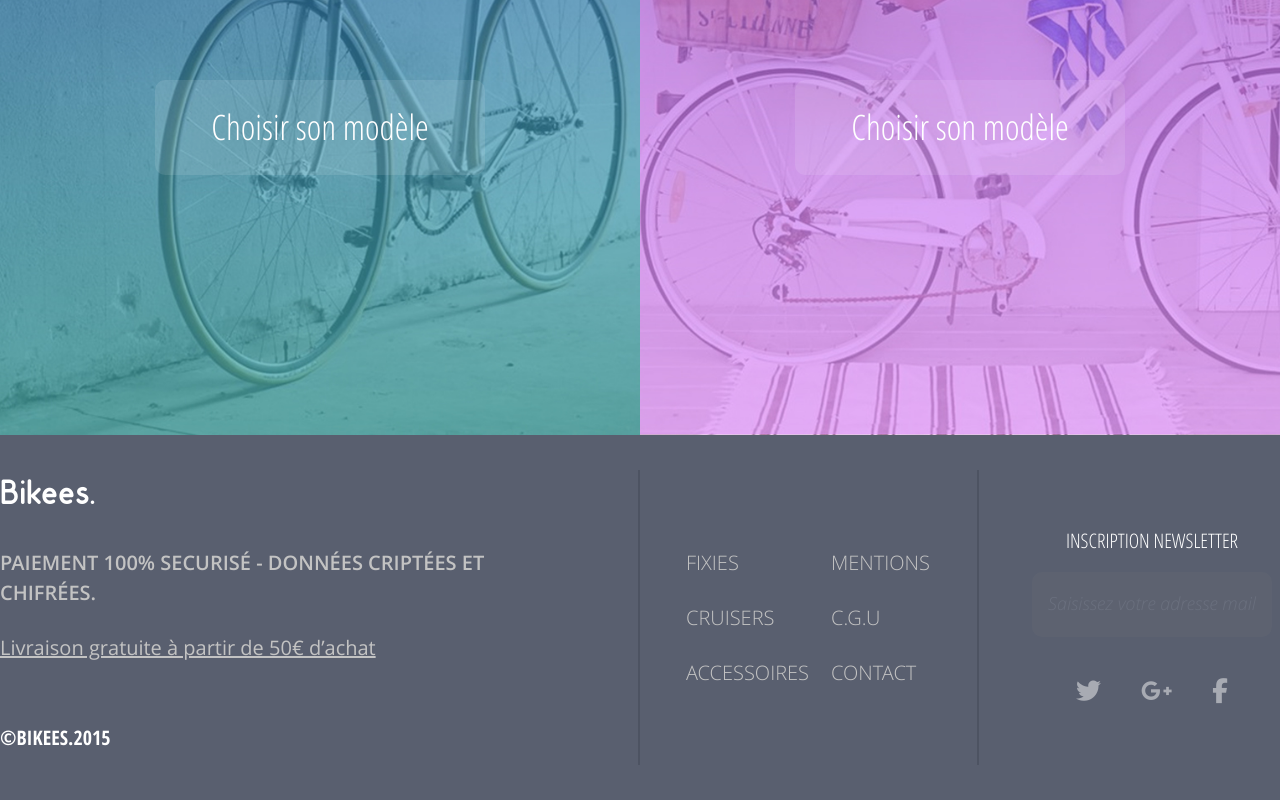
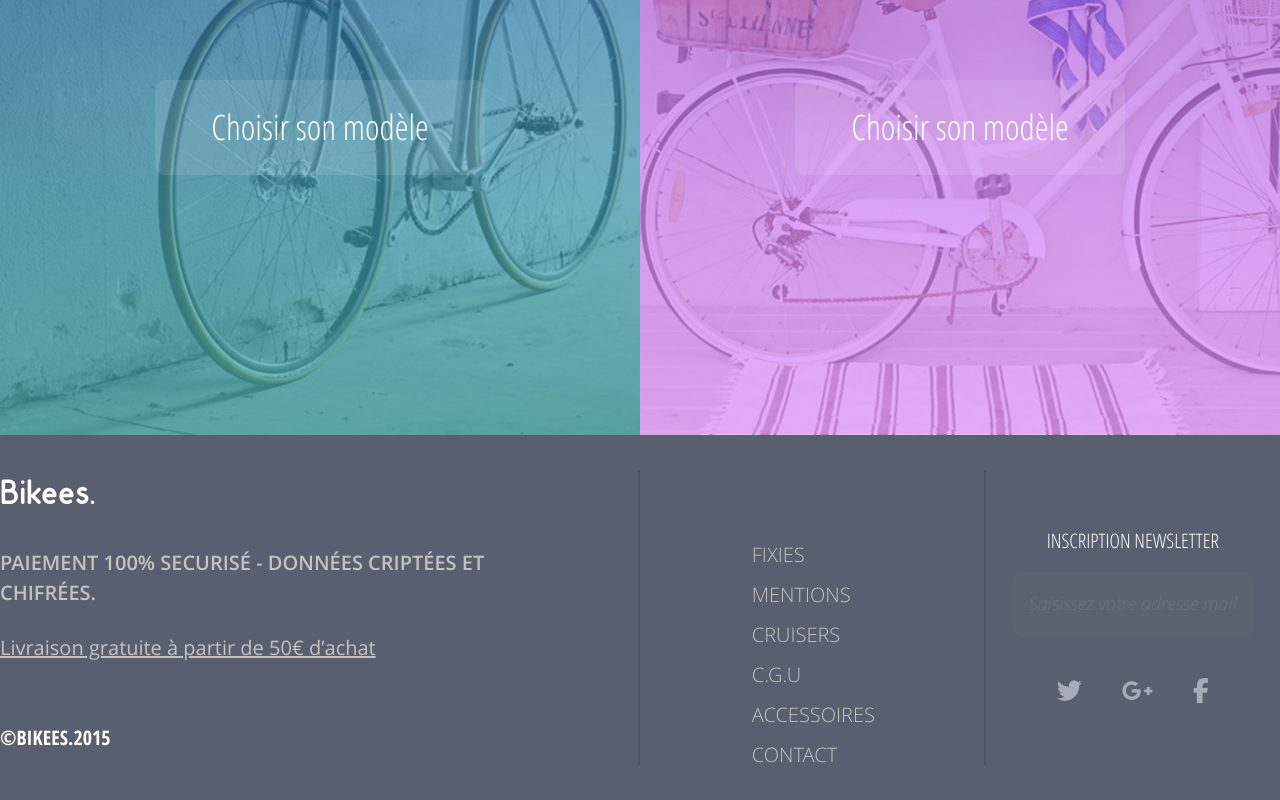
Before and after one commit to nabandz/Bikees-template, a website: page src/index.html in a window 1280 px wide. Shown: the part 575-1375 px from the top of the page. Drawn offline with Linux system fonts and the light colour scheme.

Commit message:
Update 'media.scss'
Fix 'media 1400px'

```diff
--- a/src/sass/base/_media.scss
+++ b/src/sass/base/_media.scss
@@ -14,10 +14,16 @@
         }
 
         &__menu {
+            padding: 65px 25px;
+            width: 27%;
+            a {
+                margin: 5px 14px;
+                width: 120px;
+            }
+        }
+
+        &__links {
             width: 23%;
-            a {
-                width: 145px;
-            }
         }
 
         &__social {
--- a/src/sass/blocks/_footer.scss
+++ b/src/sass/blocks/_footer.scss
@@ -5,7 +5,6 @@
     &__wrapper {
         height: 295px;
         display: flex;
-        justify-content: space-between;
         align-items: center;
         flex-wrap: wrap;
     }
@@ -57,9 +56,9 @@
     }
 
     &__menu {
-        padding: 65px 0px;
+        padding: 65px 40px;
         height: 100%;
-        width: 25%;
+        width: 30%;
         display: flex;
         flex-wrap: wrap;
         justify-content: center;
@@ -67,9 +66,9 @@
         border-right: 2px solid #4d5362;
         background-color: #595f6f;
         a {
-            margin: 5px 0;
+            margin: 5px 25px;
             display: flex;
-            width: 175px;
+            width: 145px;
             height: 30px;
             font-family: 'OpenSans';
             font-size: 20px;
@@ -84,10 +83,12 @@
     }
 
     &__links {
+        height: 100%;
         display: flex;
         width: 20%;
         flex-direction: column;
         align-items: center;
+        justify-content: center;
         background-color: #595f6f;
         p {
             font-family: 'OpenSansCondensed';
```
Also changed, not shown: src/css/style.min.css.
